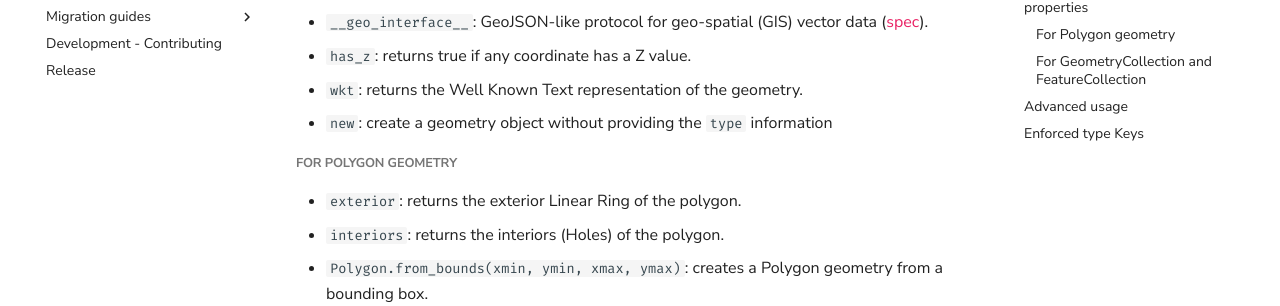
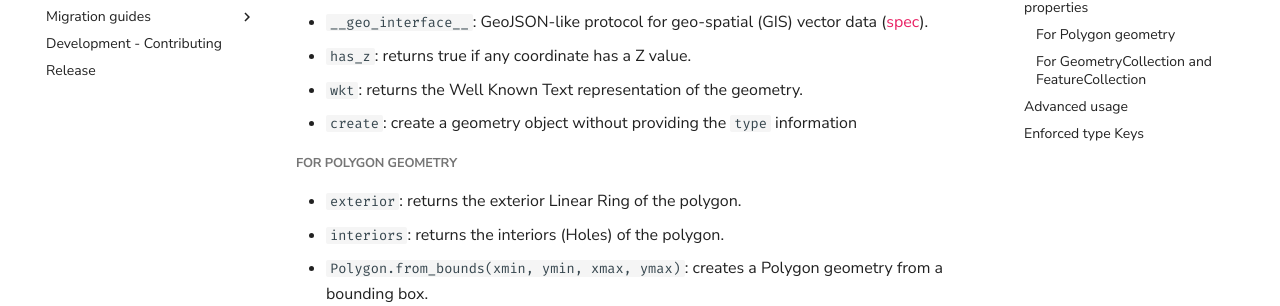
Before and after one commit to developmentseed/geojson-pydantic, an MkDocs documentation site: the page built from docs/src/intro.md, in a window 1280 px wide and 900 px high, scrolled down 644 px. Shown: the part 145-451 px from the top of the window. Built offline with MkDocs 1.6.1 and Material for MkDocs 9.7.7, drawn with Linux system fonts in a browser that asks for light colours; comment, search, counter and statistics services are not loaded.

Commit message:
Update docs/src/intro.md
Co-authored-by: Pete Gadomski <pete.gadomski@gmail.com>

```diff
--- a/docs/src/intro.md
+++ b/docs/src/intro.md
@@ -33,7 +33,7 @@ assert fc.features[0].properties["name"] == "jeff"
 - `__geo_interface__`: GeoJSON-like protocol for geo-spatial (GIS) vector data ([spec](https://gist.github.com/sgillies/2217756#__geo_interface)).
 - `has_z`: returns true if any coordinate has a Z value.
 - `wkt`: returns the Well Known Text representation of the geometry.
-- `new`: create a geometry object without providing the `type` information
+- `create`: create a geometry object without providing the `type` information
 
 ##### For Polygon geometry
 
```
